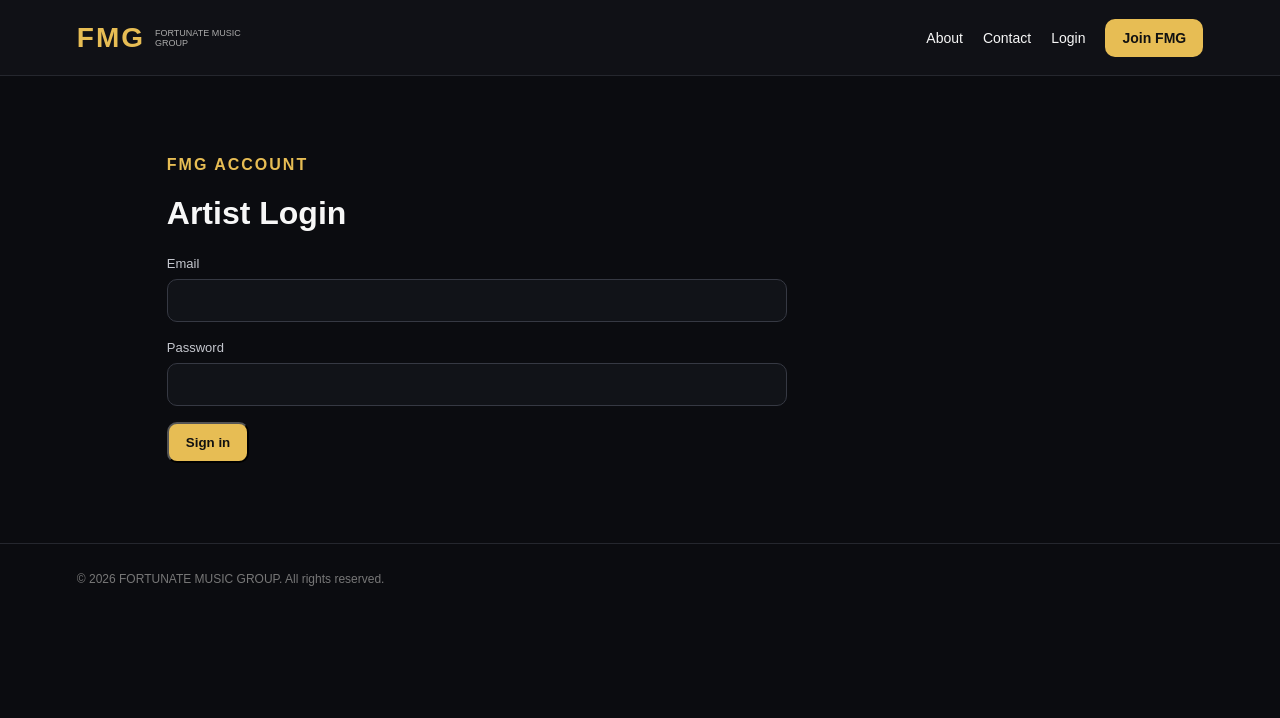
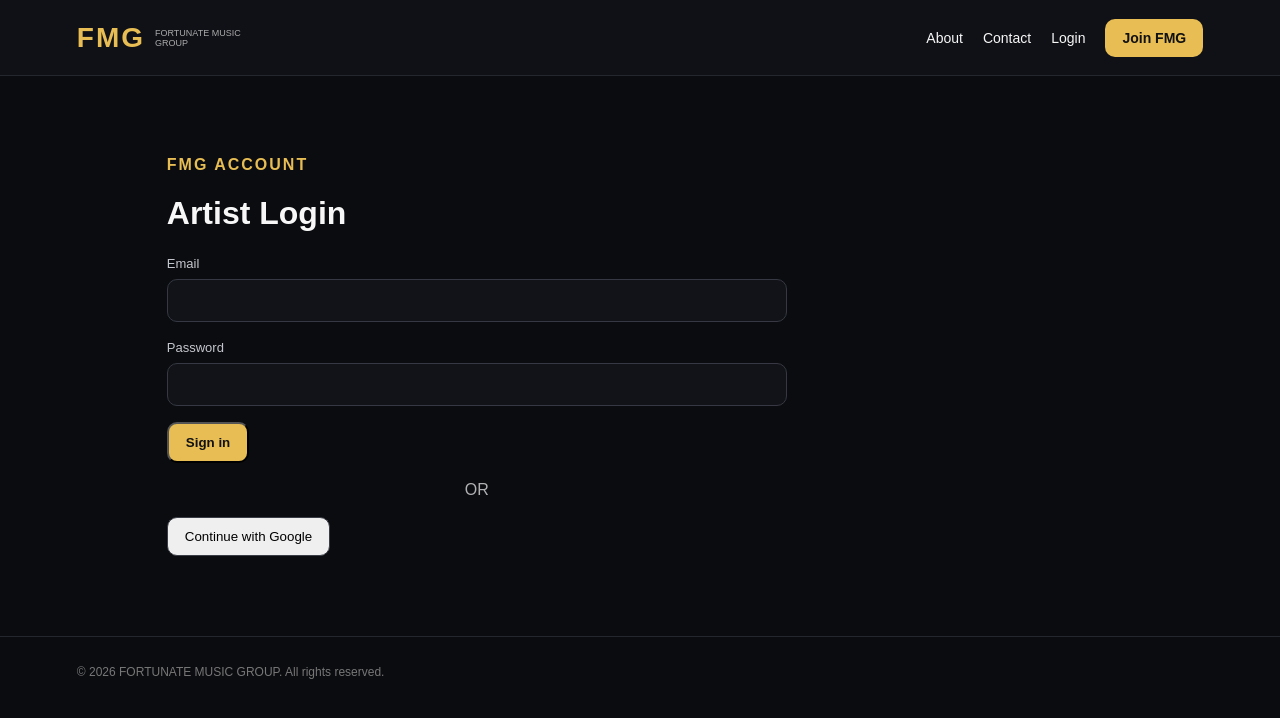
Before and after one commit to fortunatemusicgroup1-debug/FMG-official-platform, a Next.js app: page /login in a window 1280 px wide. Shown: the top 718 px of the page. Built offline with nearby package versions, Linux system fonts and the light colour scheme.

Commit message:
Add Continue with Google to FMG login

```diff
--- a/app/login/page.tsx
+++ b/app/login/page.tsx
@@ -1,2 +1,22 @@
-import {login} from "../server-actions";
-export default function Login(){return <main className="page"><div className="form"><div className="eyebrow">FMG ACCOUNT</div><h1>Artist Login</h1><form action={login}><label className="label">Email</label><input className="input" name="email" type="email" required/><label className="label">Password</label><input className="input" name="password" type="password" required/><button className="button">Sign in</button></form></div></main>}
+import { login } from "../server-actions";
+import GoogleButton from "./google-button";
+
+export default function Login() {
+  return (
+    <main className="page">
+      <div className="form">
+        <div className="eyebrow">FMG ACCOUNT</div>
+        <h1>Artist Login</h1>
+        <form action={login}>
+          <label className="label">Email</label>
+          <input className="input" name="email" type="email" required />
+          <label className="label">Password</label>
+          <input className="input" name="password" type="password" required />
+          <button className="button">Sign in</button>
+        </form>
+        <div style={{textAlign:"center", margin:"18px 0", opacity:0.7}}>OR</div>
+        <GoogleButton />
+      </div>
+    </main>
+  );
+}
```
